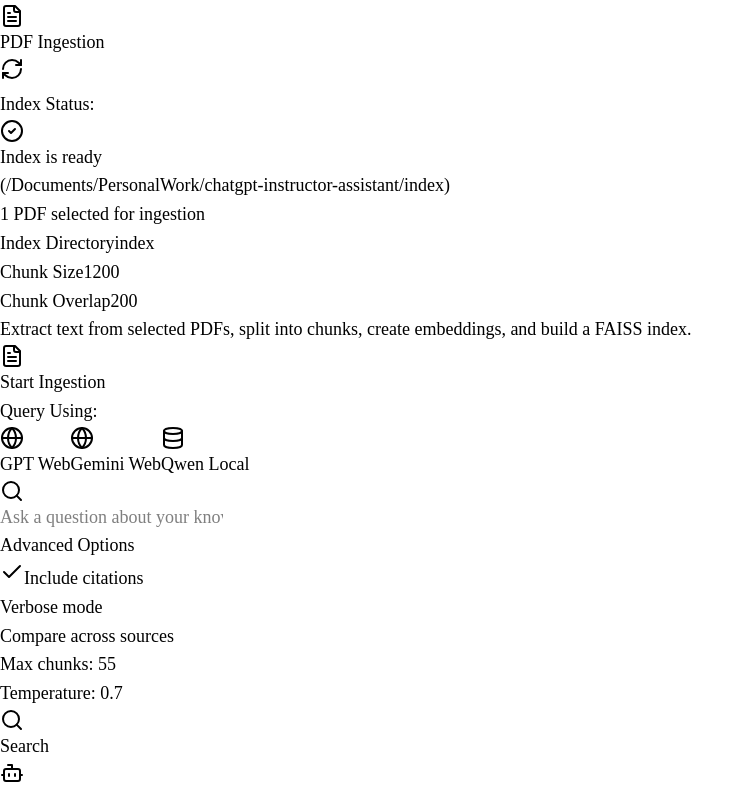
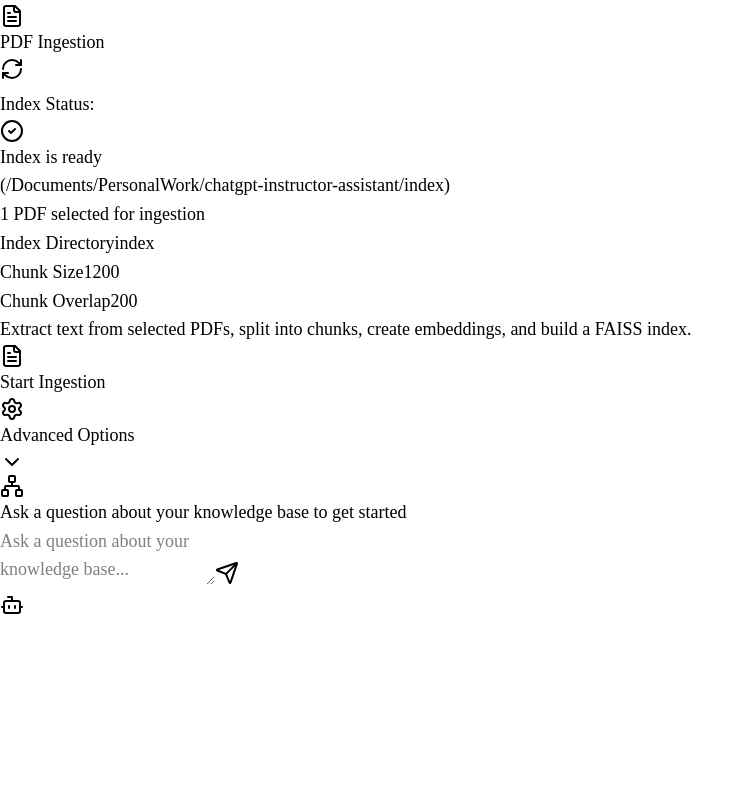
Before and after one commit to ekant1999/Instructor-Assistant, a React (Vite) app in the folder client/: page /rag in a window 1280 px wide. Shown: the part 651-1445 px from the top of the page, without its empty margins (0-754 px from the left). After the commit the page ends 1277 px from the top, so only its background shows below. Built offline with nearby package versions, Linux system fonts and the light colour scheme.

Commit message:
Enhance Knowledge Retrieval page with chatbot interface and PDF ingestion

```diff
--- a/client/src/rag/EnhancedRagPage.tsx
+++ b/client/src/rag/EnhancedRagPage.tsx
@@ -1,17 +1,21 @@
-import React, { useState } from 'react';
+import React, { useState, useRef, useEffect } from 'react';
 import { Button } from '@/components/ui/button';
 import { Input } from '@/components/ui/input';
+import { Textarea } from '@/components/ui/textarea';
 import { Card } from '@/components/ui/card';
 import { Checkbox } from '@/components/ui/checkbox';
 import { Label } from '@/components/ui/label';
 import { Select, SelectContent, SelectItem, SelectTrigger, SelectValue } from '@/components/ui/select';
 import { Slider } from '@/components/ui/slider';
-import { Search, Network, Loader2, Globe, Monitor, Database } from 'lucide-react';
+import { ScrollArea } from '@/components/ui/scroll-area';
+import { Collapsible, CollapsibleContent, CollapsibleTrigger } from '@/components/ui/collapsible';
+import { Search, Network, Loader2, Globe, Database, Send, Bot, User, ChevronDown, ChevronUp, Settings } from 'lucide-react';
 import { DocumentIngestionPanel } from './DocumentIngestionPanel';
 import { QueryHistory } from './QueryHistory';
-import { EnhancedRagResponse } from './EnhancedRagResponse';
 import { RagQuery, Paper, Document, ContextTemplate } from '@/shared/types';
 import { toast } from 'sonner';
+import ReactMarkdown from 'react-markdown';
+import { cn } from '@/lib/utils';
 
 export default function EnhancedRagPage() {
   const [query, setQuery] = useState('');
@@ -25,6 +29,9 @@ export default function EnhancedRagPage() {
   const [currentQuery, setCurrentQuery] = useState<RagQuery | null>(null);
   const [queryHistory, setQueryHistory] = useState<RagQuery[]>([]);
   const [starredQueries, setStarredQueries] = useState<Set<string>>(new Set());
+  const [showAdvanced, setShowAdvanced] = useState(false);
+  const textareaRef = useRef<HTMLTextAreaElement>(null);
+  const bottomRef = useRef<HTMLDivElement>(null);
 
   const [selectedPaperIds, setSelectedPaperIds] = useState<Set<string>>(new Set(['1']));
   const [selectedNoteIds, setSelectedNoteIds] = useState<Set<string>>(new Set());
@@ -94,7 +101,30 @@ export default function EnhancedRagPage() {
     setCurrentQuery(newQuery);
     setQueryHistory([newQuery, ...queryHistory]);
     setIsQuerying(false);
+    setQuery(''); // Clear input after query
     toast.success('Query completed');
+  };
+
+  // Auto-scroll to bottom when new messages arrive
+  useEffect(() => {
+    bottomRef.current?.scrollIntoView({ behavior: 'smooth' });
+  }, [queryHistory, isQuerying]);
+
+  // Auto-resize textarea
+  useEffect(() => {
+    if (textareaRef.current) {
+      textareaRef.current.style.height = 'auto';
+      textareaRef.current.style.height = `${Math.min(textareaRef.current.scrollHeight, 150)}px`;
+    }
+  }, [query]);
+
+  const handleKeyDown = (e: React.KeyboardEvent) => {
+    if (e.key === 'Enter' && !e.shiftKey) {
+      e.preventDefault();
+      if (query.trim() && !isQuerying) {
+        handleQuery(e as any);
+      }
+    }
   };
 
   const handleSelectPaper = (id: string) => {
@@ -184,16 +214,16 @@ export default function EnhancedRagPage() {
   };
 
   return (
-    <div className="flex flex-col h-full max-w-7xl mx-auto w-full p-6 space-y-6">
-      <div className="text-center mb-8">
-        <div className="inline-flex items-center justify-center w-16 h-16 rounded-xl bg-primary/10 mb-5">
-          <Network className="h-8 w-8 text-primary" />
+    <div className="flex flex-col h-full max-w-7xl mx-auto w-full p-4 space-y-4">
+      <div className="text-center mb-4">
+        <div className="inline-flex items-center justify-center w-12 h-12 rounded-xl bg-primary/10 mb-3">
+          <Network className="h-6 w-6 text-primary" />
         </div>
-        <h1 className="text-4xl font-bold tracking-tight mb-3">Knowledge Retrieval</h1>
-        <p className="text-muted-foreground text-lg">Search across all your papers, notes, and external sources.</p>
+        <h1 className="text-2xl font-bold tracking-tight mb-2">Knowledge Retrieval</h1>
+        <p className="text-muted-foreground text-sm">Search across all your papers, notes, and external sources.</p>
       </div>
 
-      <div className="grid grid-cols-1 lg:grid-cols-3 gap-6 flex-1 overflow-hidden">
+      <div className="grid grid-cols-1 lg:grid-cols-3 gap-4 flex-1 overflow-hidden">
         {/* Left Sidebar - Document Selection & PDF Ingestion */}
         <div className="lg:col-span-1 space-y-4 overflow-auto">
           <DocumentIngestionPanel
@@ -231,69 +261,64 @@ export default function EnhancedRagPage() {
           )}
         </div>
 
-        {/* Main Content */}
-        <div className="lg:col-span-2 space-y-6 overflow-auto">
+        {/* Main Content - Chat Interface */}
+        <div className="lg:col-span-2 flex flex-col h-full overflow-hidden">
+          {/* Advanced Options - Collapsible Above Chat */}
+          <Collapsible open={showAdvanced} onOpenChange={setShowAdvanced} className="mb-2">
+            <CollapsibleTrigger asChild>
+              <Button variant="ghost" size="sm" className="w-full justify-between text-xs">
+                <div className="flex items-center gap-2">
+                  <Settings className="h-3.5 w-3.5" />
+                  <span>Advanced Options</span>
+                </div>
+                {showAdvanced ? <ChevronUp className="h-3.5 w-3.5" /> : <ChevronDown className="h-3.5 w-3.5" />}
+              </Button>
+            </CollapsibleTrigger>
+            <CollapsibleContent>
+              <Card className="p-3 bg-muted/5 mb-2">
+                <div className="space-y-3">
                   {/* Agent Selection */}
-          <Card className="p-4">
-            <div className="flex items-center gap-4">
-              <Label className="text-base font-medium">Query Using:</Label>
-              <div className="flex gap-2 flex-1">
+                  <div>
+                    <Label className="text-xs font-medium mb-2 block">Query Using:</Label>
+                    <div className="flex gap-2">
                       <Button
                         variant={agent === 'GPT Web' ? 'default' : 'outline'}
                         size="sm"
                         onClick={() => setAgent('GPT Web')}
-                  className="flex-1"
+                        className="flex-1 text-xs"
                       >
-                  <Globe className="h-4 w-4 mr-2" />
+                        <Globe className="h-3 w-3 mr-1" />
                         GPT Web
                       </Button>
                       <Button
                         variant={agent === 'Gemini Web' ? 'default' : 'outline'}
                         size="sm"
                         onClick={() => setAgent('Gemini Web')}
-                  className="flex-1"
+                        className="flex-1 text-xs"
                       >
-                  <Globe className="h-4 w-4 mr-2" />
+                        <Globe className="h-3 w-3 mr-1" />
                         Gemini Web
                       </Button>
                       <Button
                         variant={agent === 'Qwen Local' ? 'default' : 'outline'}
                         size="sm"
                         onClick={() => setAgent('Qwen Local')}
-                  className="flex-1"
+                        className="flex-1 text-xs"
                       >
-                  <Database className="h-4 w-4 mr-2" />
+                        <Database className="h-3 w-3 mr-1" />
                         Qwen Local
                       </Button>
                     </div>
                   </div>
-          </Card>
 
-          {/* Query Input */}
-          <form onSubmit={handleQuery} className="space-y-4">
-            <div className="relative">
-              <Search className="absolute left-3 top-3 h-5 w-5 text-muted-foreground" />
-              <Input
-                className="pl-10 h-11 text-lg shadow-sm"
-                placeholder="Ask a question about your knowledge base..."
-                value={query}
-                onChange={(e) => setQuery(e.target.value)}
-              />
-            </div>
-
-            {/* Advanced Options */}
-            <Card className="p-4 bg-muted/5">
-              <div className="space-y-4">
-                <p className="text-xs font-semibold uppercase text-muted-foreground">Advanced Options</p>
-
-                <div className="grid grid-cols-2 gap-4">
+                  <div className="grid grid-cols-2 gap-3">
                     <div className="flex items-center gap-2">
                       <Checkbox
                         id="citations"
                         checked={includeCitations}
                         onCheckedChange={(checked) => setIncludeCitations(checked as boolean)}
                       />
-                    <Label htmlFor="citations" className="text-sm cursor-pointer">Include citations</Label>
+                      <Label htmlFor="citations" className="text-xs cursor-pointer">Include citations</Label>
                     </div>
 
                     <div className="flex items-center gap-2">
@@ -302,7 +327,7 @@ export default function EnhancedRagPage() {
                         checked={verboseMode}
                         onCheckedChange={(checked) => setVerboseMode(checked as boolean)}
                       />
-                    <Label htmlFor="verbose" className="text-sm cursor-pointer">Verbose mode</Label>
+                      <Label htmlFor="verbose" className="text-xs cursor-pointer">Verbose mode</Label>
                     </div>
 
                     <div className="flex items-center gap-2">
@@ -311,11 +336,11 @@ export default function EnhancedRagPage() {
                         checked={compareSources}
                         onCheckedChange={(checked) => setCompareSources(checked as boolean)}
                       />
-                    <Label htmlFor="compare" className="text-sm cursor-pointer">Compare across sources</Label>
+                      <Label htmlFor="compare" className="text-xs cursor-pointer">Compare sources</Label>
                     </div>
 
                     <div className="space-y-1">
-                    <Label htmlFor="chunks" className="text-sm">Max chunks: {maxChunks}</Label>
+                      <Label htmlFor="chunks" className="text-xs">Max chunks: {maxChunks}</Label>
                       <Input
                         id="chunks"
                         type="number"
@@ -323,13 +348,13 @@ export default function EnhancedRagPage() {
                         max="20"
                         value={maxChunks}
                         onChange={(e) => setMaxChunks(parseInt(e.target.value) || 5)}
-                      className="h-8 text-sm"
+                        className="h-7 text-xs"
                       />
                     </div>
                   </div>
 
-                <div className="space-y-2">
-                  <Label className="text-sm">Temperature: {temperature.toFixed(1)}</Label>
+                  <div className="space-y-1">
+                    <Label className="text-xs">Temperature: {temperature.toFixed(1)}</Label>
                     <Slider
                       value={[temperature]}
                       onValueChange={(values) => setTemperature(values[0])}
@@ -340,30 +365,102 @@ export default function EnhancedRagPage() {
                   </div>
                 </div>
               </Card>
+            </CollapsibleContent>
+          </Collapsible>
 
-            <Button type="submit" size="lg" className="w-full" disabled={isQuerying}>
+          {/* Chat Messages Area */}
+          <ScrollArea className="flex-1 mb-4">
+            <div className="space-y-4 pr-4">
+              {queryHistory.length === 0 && !isQuerying && (
+                <div className="flex flex-col items-center justify-center py-12 text-center text-muted-foreground">
+                  <Network className="h-12 w-12 mb-4 opacity-50" />
+                  <p className="text-sm">Ask a question about your knowledge base to get started</p>
+                </div>
+              )}
+
+              {queryHistory.map((q) => (
+                <div key={q.id} className="space-y-4">
+                  {/* User Query */}
+                  <div className="flex gap-3 max-w-4xl">
+                    <div className="h-8 w-8 rounded-sm flex items-center justify-center shrink-0 bg-secondary text-secondary-foreground shadow-sm">
+                      <User className="h-4 w-4" />
+                    </div>
+                    <div className="flex-1">
+                      <div className="prose prose-sm dark:prose-invert max-w-none text-sm">
+                        {q.query}
+                      </div>
+                    </div>
+                  </div>
+
+                  {/* Bot Response */}
+                  <div className="flex gap-3 max-w-4xl">
+                    <div className="h-8 w-8 rounded-sm flex items-center justify-center shrink-0 bg-primary text-primary-foreground shadow-sm">
+                      <Bot className="h-4 w-4" />
+                    </div>
+                    <div className="flex-1 space-y-2">
+                      <div className="prose prose-sm dark:prose-invert max-w-none text-sm">
+                        <ReactMarkdown>{q.response}</ReactMarkdown>
+                      </div>
+                      {q.citations && q.citations.length > 0 && (
+                        <div className="text-xs text-muted-foreground pt-2 border-t">
+                          <strong>Sources:</strong> {q.citations.map((c, i) => (
+                            <span key={i}>
+                              {i > 0 && ', '}
+                              {c.documentTitle}
+                              {c.page && ` (p.${c.page})`}
+                            </span>
+                          ))}
+                        </div>
+                      )}
+                    </div>
+                  </div>
+                </div>
+              ))}
+
+              {/* Loading Indicator */}
+              {isQuerying && (
+                <div className="flex gap-3 max-w-4xl">
+                  <div className="h-8 w-8 rounded-sm flex items-center justify-center shrink-0 bg-primary text-primary-foreground shadow-sm">
+                    <Bot className="h-4 w-4" />
+                  </div>
+                  <div className="flex-1">
+                    <div className="flex items-center gap-2 text-sm text-muted-foreground">
+                      <Loader2 className="h-4 w-4 animate-spin" />
+                      <span>Searching knowledge base...</span>
+                    </div>
+                  </div>
+                </div>
+              )}
+              <div ref={bottomRef} />
+            </div>
+          </ScrollArea>
+
+          {/* Chat Input */}
+          <form onSubmit={handleQuery} className="relative">
+            <div className="relative flex items-end gap-2 bg-secondary/50 p-2 rounded-xl border border-border shadow-sm focus-within:ring-1 focus-within:ring-ring transition-all">
+              <Textarea
+                ref={textareaRef}
+                value={query}
+                onChange={(e) => setQuery(e.target.value)}
+                onKeyDown={handleKeyDown}
+                placeholder="Ask a question about your knowledge base..."
+                className="min-h-[44px] max-h-[150px] w-full resize-none border-0 bg-transparent py-2 px-3 focus-visible:ring-0 shadow-none text-sm"
+                rows={1}
+              />
+              <Button
+                type="submit"
+                disabled={isQuerying || !query.trim()}
+                size="icon"
+                className="h-9 w-9 rounded-lg bg-primary text-primary-foreground hover:bg-primary/90 shrink-0 mb-1"
+              >
                 {isQuerying ? (
-                <>
-                  <Loader2 className="h-4 w-4 mr-2 animate-spin" />
-                  Querying...
-                </>
+                  <Loader2 className="h-4 w-4 animate-spin" />
                 ) : (
-                <>
-                  <Search className="h-4 w-4 mr-2" />
-                  Search
-                </>
+                  <Send className="h-4 w-4" />
                 )}
               </Button>
+            </div>
           </form>
-
-          {/* Response */}
-          {currentQuery && (
-            <EnhancedRagResponse
-              query={currentQuery}
-              onSaveToNotes={handleSaveToNotes}
-              onSendToChat={handleSendToChat}
-            />
-          )}
         </div>
       </div>
     </div>
```
Also changed, not shown: client/src/rag/DocumentIngestionPanel.tsx (+32 -32 lines). Lines whose indentation alone changed are shown as unchanged.
